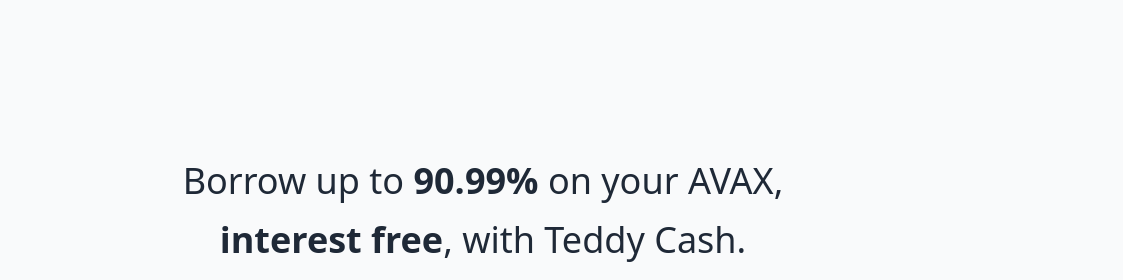
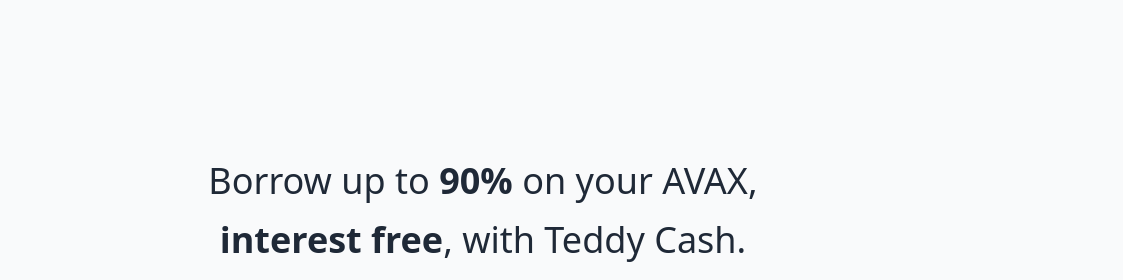
Before and after one commit to teddy-cash/website, a website: page index.html in a window 1280 px wide. Shown: the top 280 px of the page, 157-1280 px from the left. Drawn offline with nearby package versions, Linux system fonts and the light colour scheme.

Commit message:
Update index.html

```diff
--- a/index.html
+++ b/index.html
@@ -42,7 +42,7 @@
       <div class="max-w-screen-md md:mx-auto text-left ml-5 md:text-center mt-10 mb-20 xl:mb-20">
         <h3 class="text-2xl md:text-3xl lg:text-4xl text-gray-800 font-medium">
           <p class="leading-relaxed">
-            Borrow up to <b>90.99%</b> on your AVAX, <br /> <b>interest free</b>, with Teddy Cash.
+            Borrow up to <b>90%</b> on your AVAX, <br /> <b>interest free</b>, with Teddy Cash.
            </p>
        </h3>
         <div class="flex flex-row space-x-2 md:justify-center mt-6 lg:mt-12">
```
